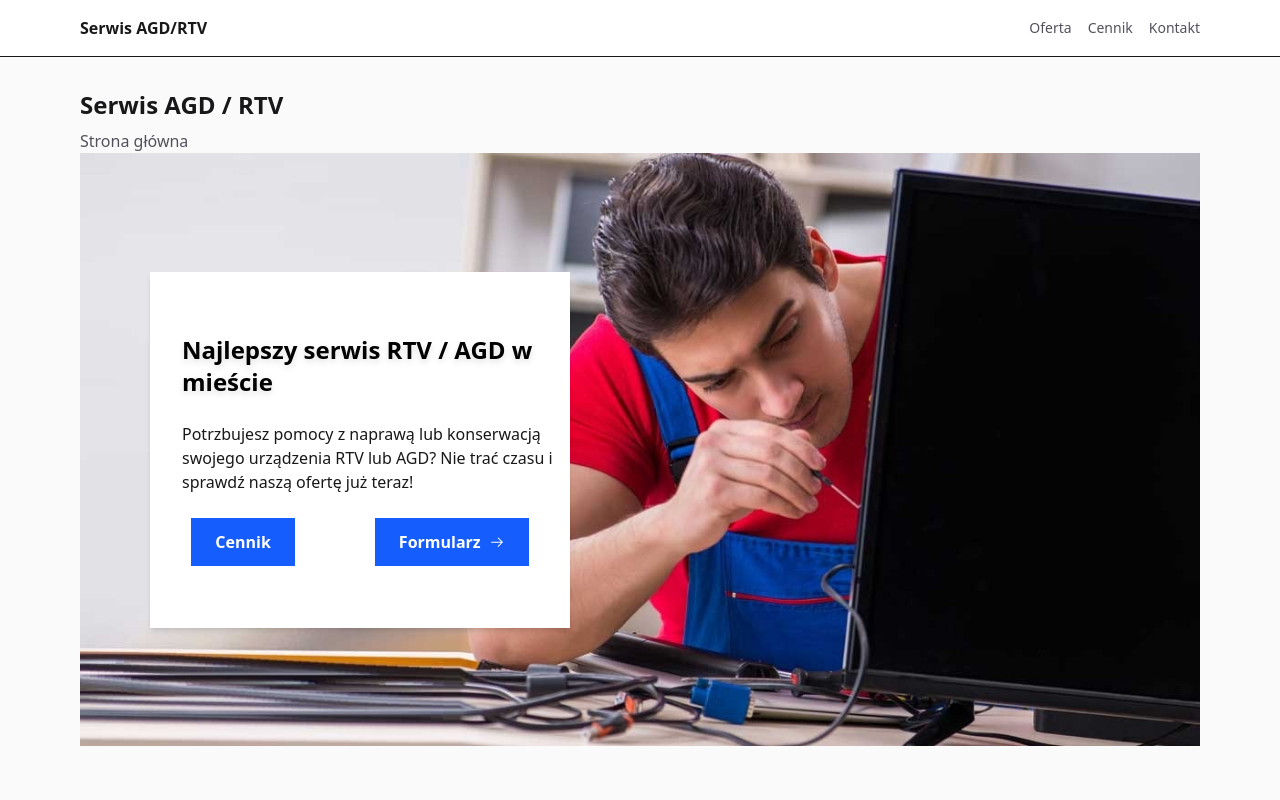
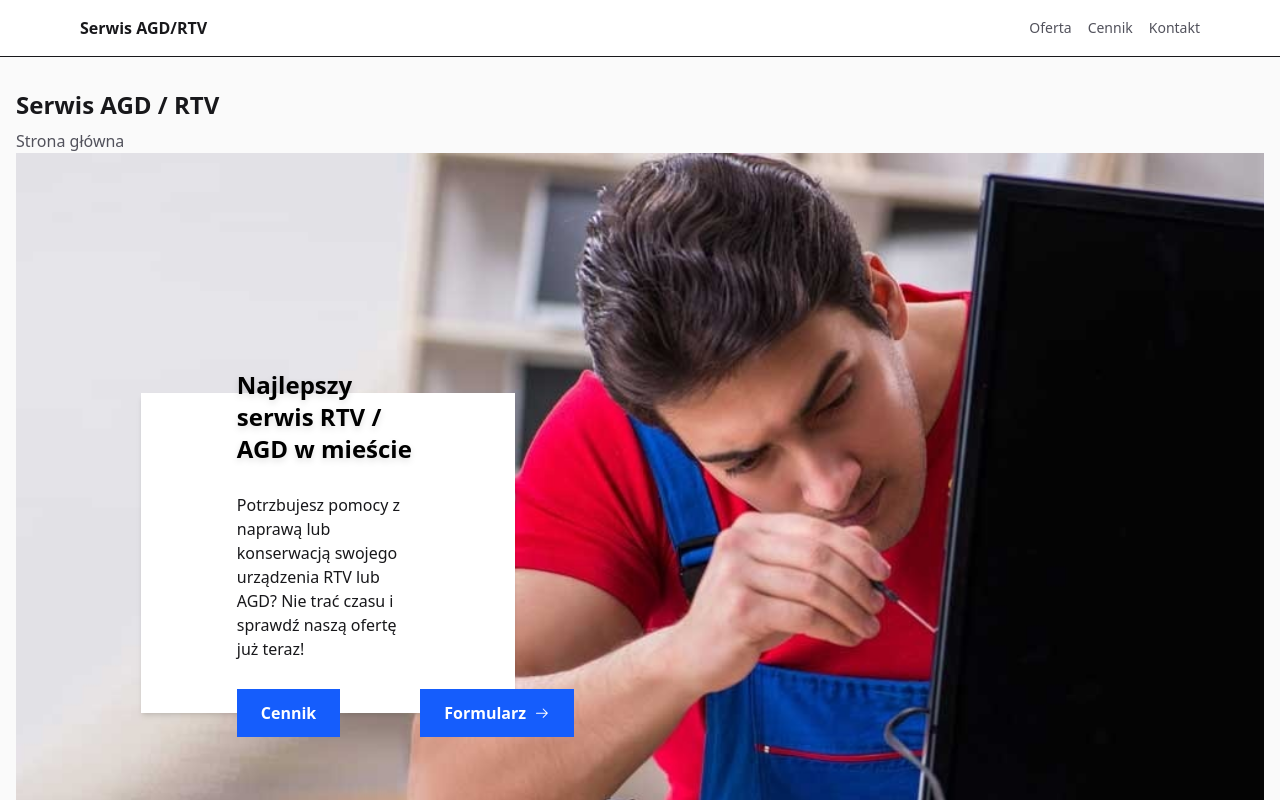
Before and after one commit to alpaqers/service_app, a React app in the folder frontend/: page / in a window 1280 px wide. Shown: the top 800 px of the page. Built offline with nearby package versions, Linux system fonts and the light colour scheme; the HTML template or start-up script is replaced by a standard one.

Commit message:
style: img and content height ratios adjusted

```diff
--- a/frontend/src/App.jsx
+++ b/frontend/src/App.jsx
@@ -1,7 +1,6 @@
 import { Routes, Route } from "react-router-dom";
 import { Layout } from "./components/Layout";
 import { Home } from "./pages/Home";
-import { Landing } from "./components/Landing/Landing";
 
 export default function App() {
   return (
@@ -9,7 +8,6 @@ export default function App() {
       <Routes>
         <Route path="/" element={<Home />} />
       </Routes>
-      <Landing />
     </Layout>
   );
 }
--- a/frontend/src/components/Landing/BackgroundImage.jsx
+++ b/frontend/src/components/Landing/BackgroundImage.jsx
@@ -2,7 +2,7 @@ export function BackgroundImage({ src }) {
   return (
     <img
       src={src}
-      className="w-full h-auto"
+      className="w-full h-24 object-cover overflow-center"
       alt=""
     />
   );
--- a/frontend/src/components/Landing/Content.jsx
+++ b/frontend/src/components/Landing/Content.jsx
@@ -3,20 +3,20 @@ import { GoArrowRight } from "react-icons/go";
 
 export function Content() {
   return (
-    <div className="w-[75%] h-[60%] bg-white flex flex-col items-center justify-center shadow-md p-4">
-      <div className="w-full mb-6 ml-8 text-left">
+    <div className="w-3/5 h-2/5 bg-white flex flex-col items-center justify-center shadow-md p-24">
+      <div className="w-full mb-7 text-left">
         <h2 className="text-black text-2xl font-semibold drop-shadow-md">
           Najlepszy serwis RTV / AGD w mieście
         </h2>
       </div>
 
-      <div className="w-full mb-6 ml-8 text-left">
+      <div className="w-full mb-7 text-left">
         <p>
           Potrzbujesz pomocy z naprawą lub konserwacją swojego urządzenia RTV lub AGD? Nie trać czasu i sprawdź naszą ofertę już teraz!
         </p>
       </div>
 
-      <div className="w-full flex gap-20 justify-center">
+      <div className="w-full flex gap-20 justify-left">
         <Button text="Cennik" href="#1" />
         <Button text="Formularz" href="#2" icon={<GoArrowRight />} />
       </div>
--- a/frontend/src/components/Landing/Landing.jsx
+++ b/frontend/src/components/Landing/Landing.jsx
@@ -1,15 +1,15 @@
 import { Content } from "./Content";
 import background_image from "../../assets/hero-image.jpg";
 
-export function Landing() {
+export default function Landing() {
   return (
     <div className="relative w-full flex justify-center">
       {/* Jeden obraz na całą szerokość (max-width) */}
-      <div className="relative w-full max-w-screen-xl overflow-hidden">
+      <div className="relative w-full overflow-hidden">
         <img
           src={background_image}
           alt="hero"
-          className="w-full h-auto object-cover"
+          className="w-full h-screen object-cover"
         />
 
         {/* Dwa bloki, każdy z własną połową obrazu */}
--- a/frontend/src/components/Layout.jsx
+++ b/frontend/src/components/Layout.jsx
@@ -13,7 +13,7 @@ export function Layout({ children }) {
           </div>
         </header>
 
-        <main className="mx-auto max-w-6xl px-4 py-8">
+        <main className="mx-auto max-w-screen px-4 py-8">
           {children}
         </main>
       </div>
--- a/frontend/src/pages/Home.jsx
+++ b/frontend/src/pages/Home.jsx
@@ -1,3 +1,5 @@
+import Landing from "../components/Landing/Landing";
+
 export function Home() {
     return (
       <>
@@ -5,6 +7,8 @@ export function Home() {
         <p className="mt-2 text-zinc-600">
           Strona główna
         </p>
+
+        <Landing />
       </>
     );
   }
```
